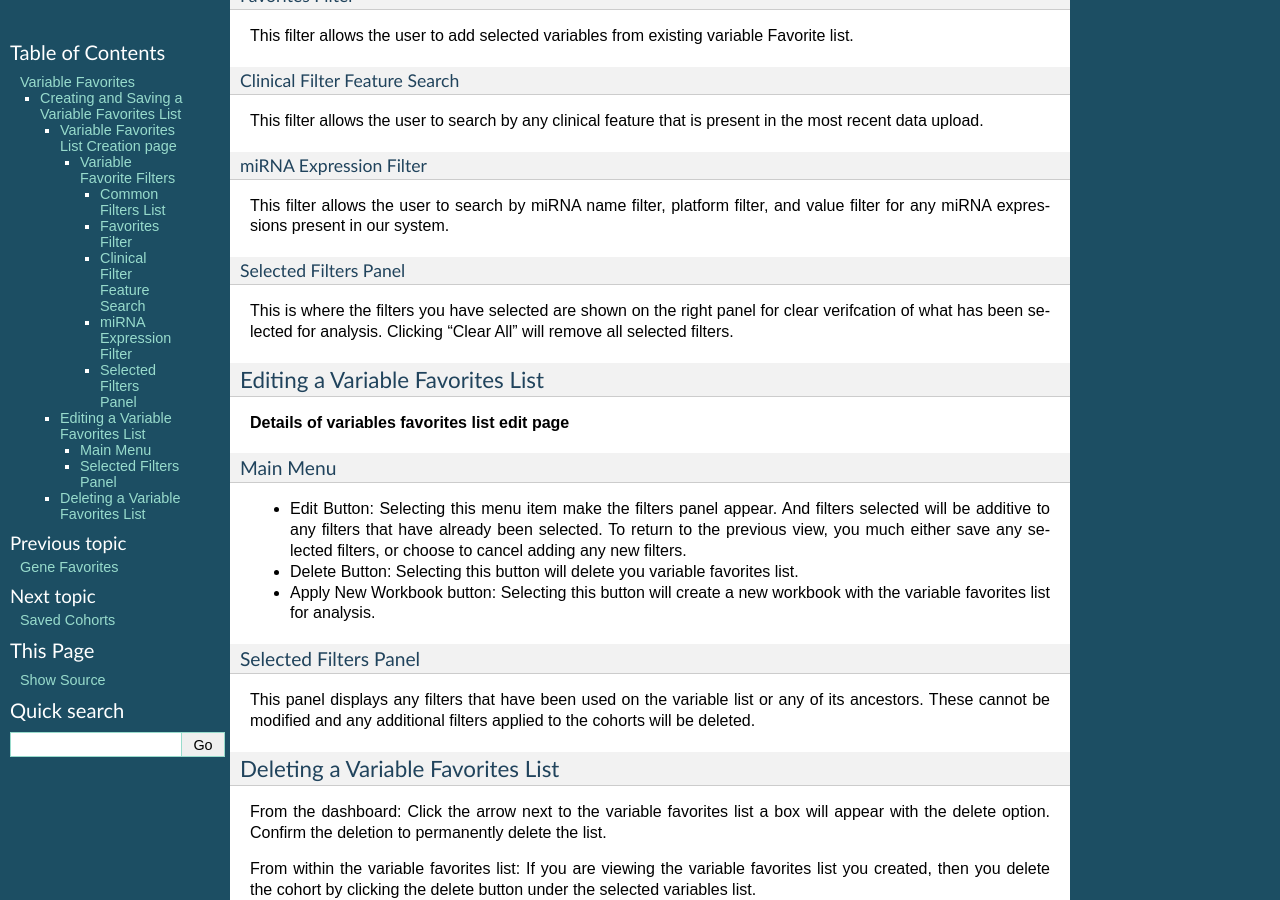
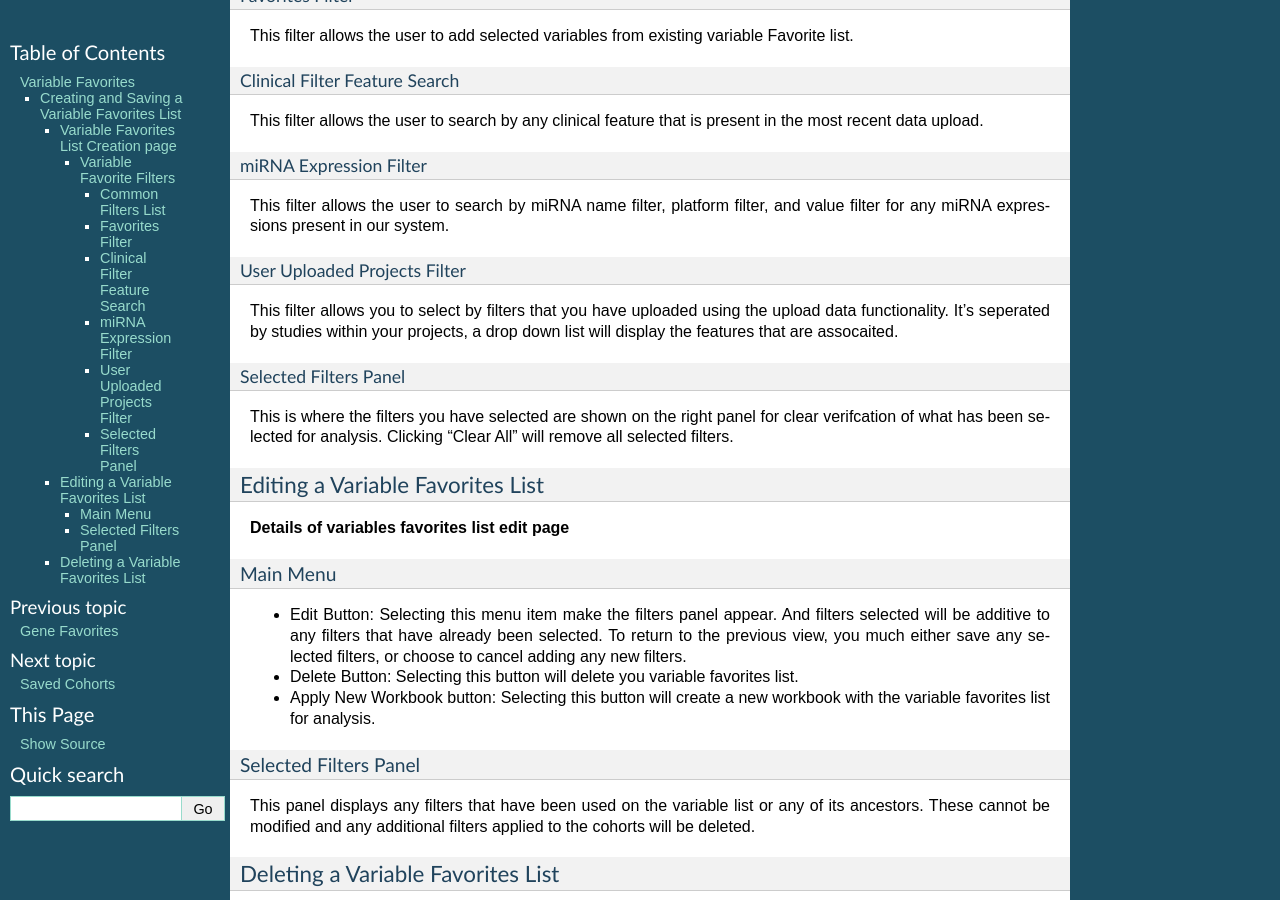
Before and after one commit to isb-cgc/readthedocs, a Sphinx documentation site: the page built from docs/source/sections/webapp/Variable-Favorites.rst, in a window 1280 px wide and 900 px high, scrolled down 1027 px. Built offline with Sphinx 7.4.7, drawn with Linux system fonts in a browser that asks for light colours.

Commit message:
Update Variable-Favorites.rst

```diff
--- a/docs/source/sections/webapp/Variable-Favorites.rst
+++ b/docs/source/sections/webapp/Variable-Favorites.rst
@@ -48,6 +48,10 @@ miRNA Expression Filter
 ^^^^^^^^^^^^^^^^^^^^^^^
 This filter allows the user to search by miRNA name filter, platform filter, and value filter for any miRNA expressions present in our system.
 
+User Uploaded Projects Filter
+^^^^^^^^^^^^^^^^^^^^^^^^^^^^^
+This filter allows you to select by filters that you have uploaded using the upload data functionality. It's seperated by studies within your projects, a drop down list will display the features that are assocaited.
+
 Selected Filters Panel
 ^^^^^^^^^^^^^^^^^^^^^^
 This is where the filters you have selected are shown on the right panel for clear verifcation of what has been selected for analysis. Clicking "Clear All" will remove all selected filters.
```
